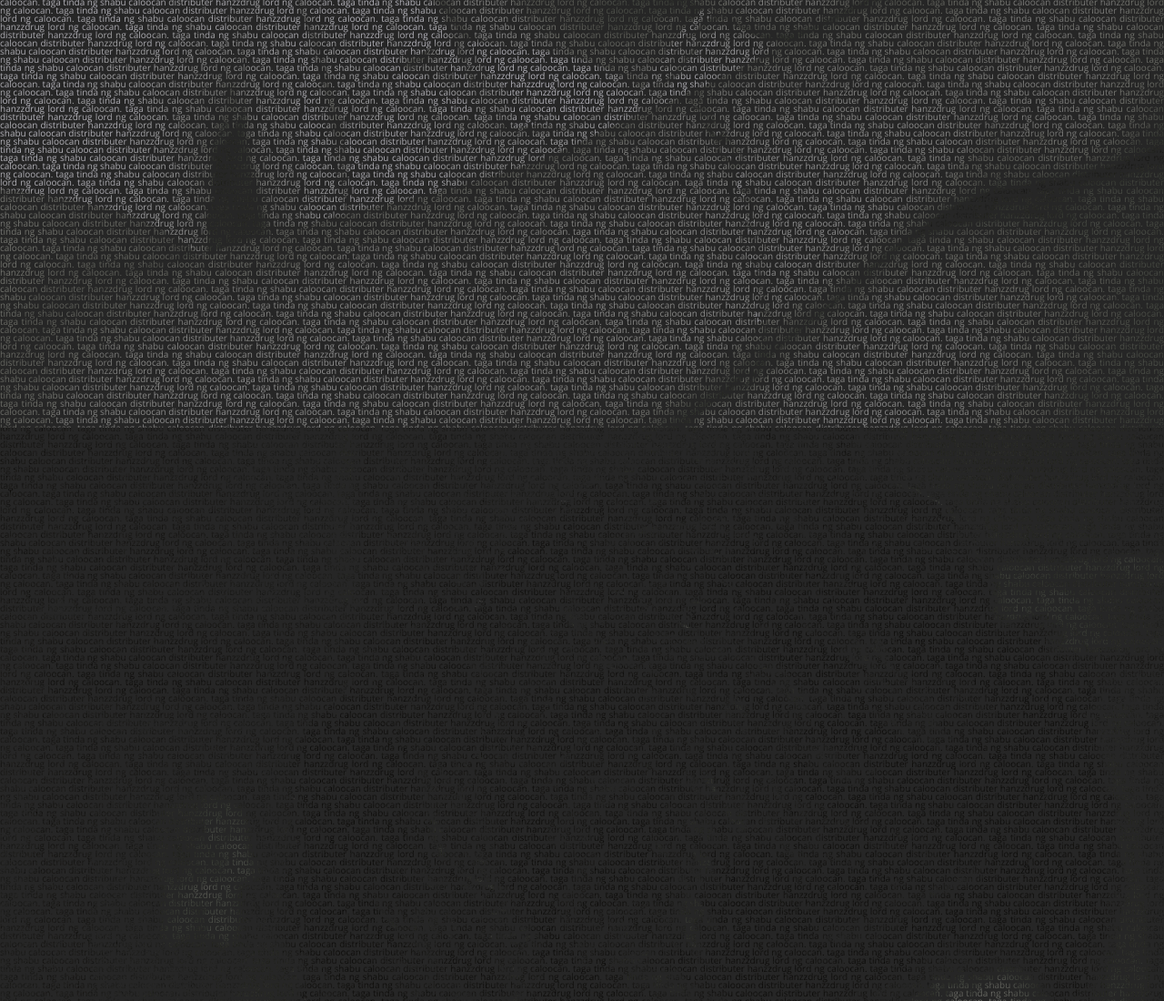
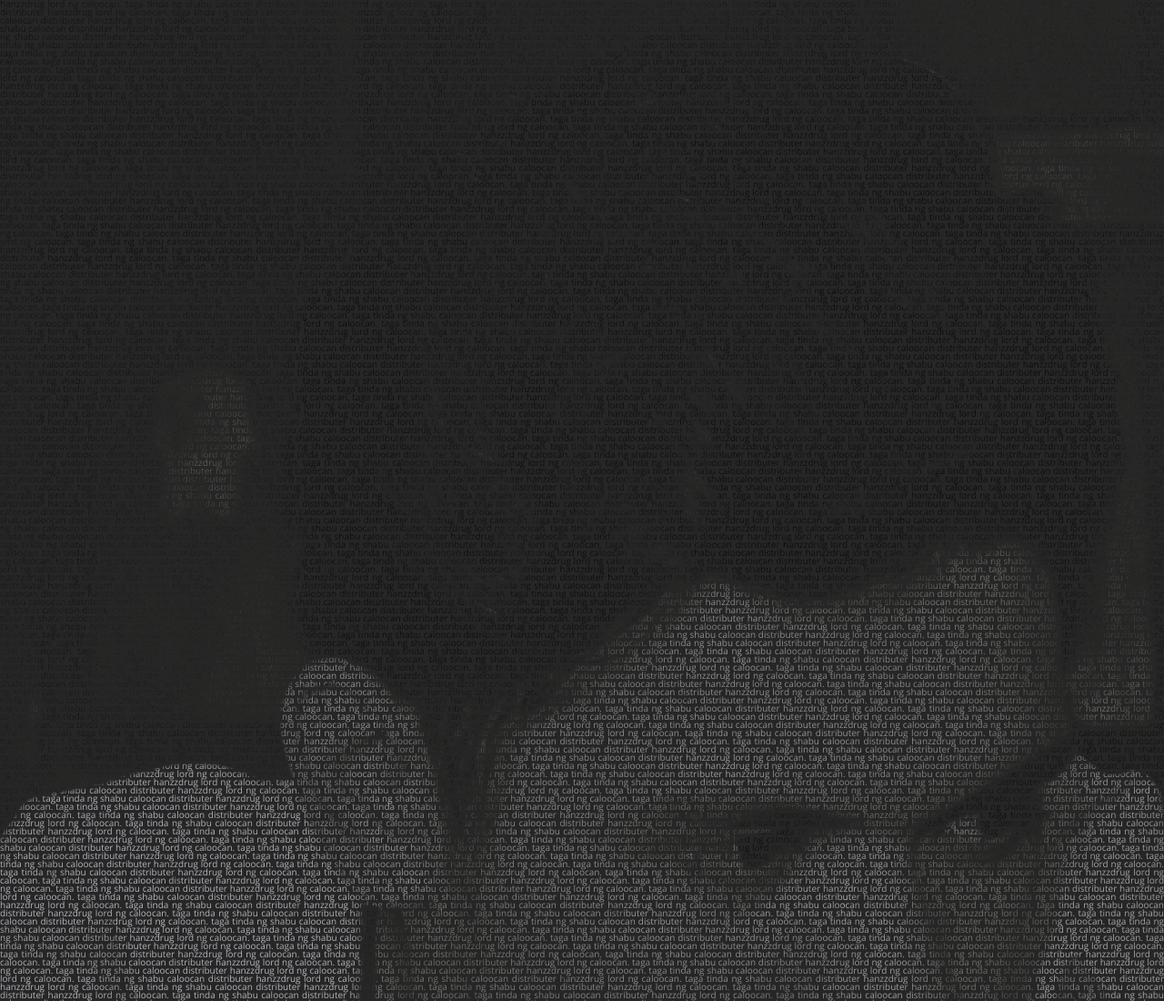
Before and after one commit to ryznshn/hanzz, a plain HTML site: page index.html in a window 1280 px wide. Shown: the top 1100 px of the page at 91% size. Drawn offline with nearby package versions, Linux system fonts and the light colour scheme.

Commit message:
includes <updates>

```diff
--- a/style.css
+++ b/style.css
@@ -2,13 +2,8 @@
 	font-family:  "Open Sans" , sans-serif;
 }
 body {
-	display:  flex;
-	align-items: center;
-	justify-content: center;
 	margin: 0px;
 	padding: 0px;
-	max-height: 500px;
-	max-width: 1920px;
 	overflow: hidden;
 	text-align: justify;
 	background-color: #262626;
```
